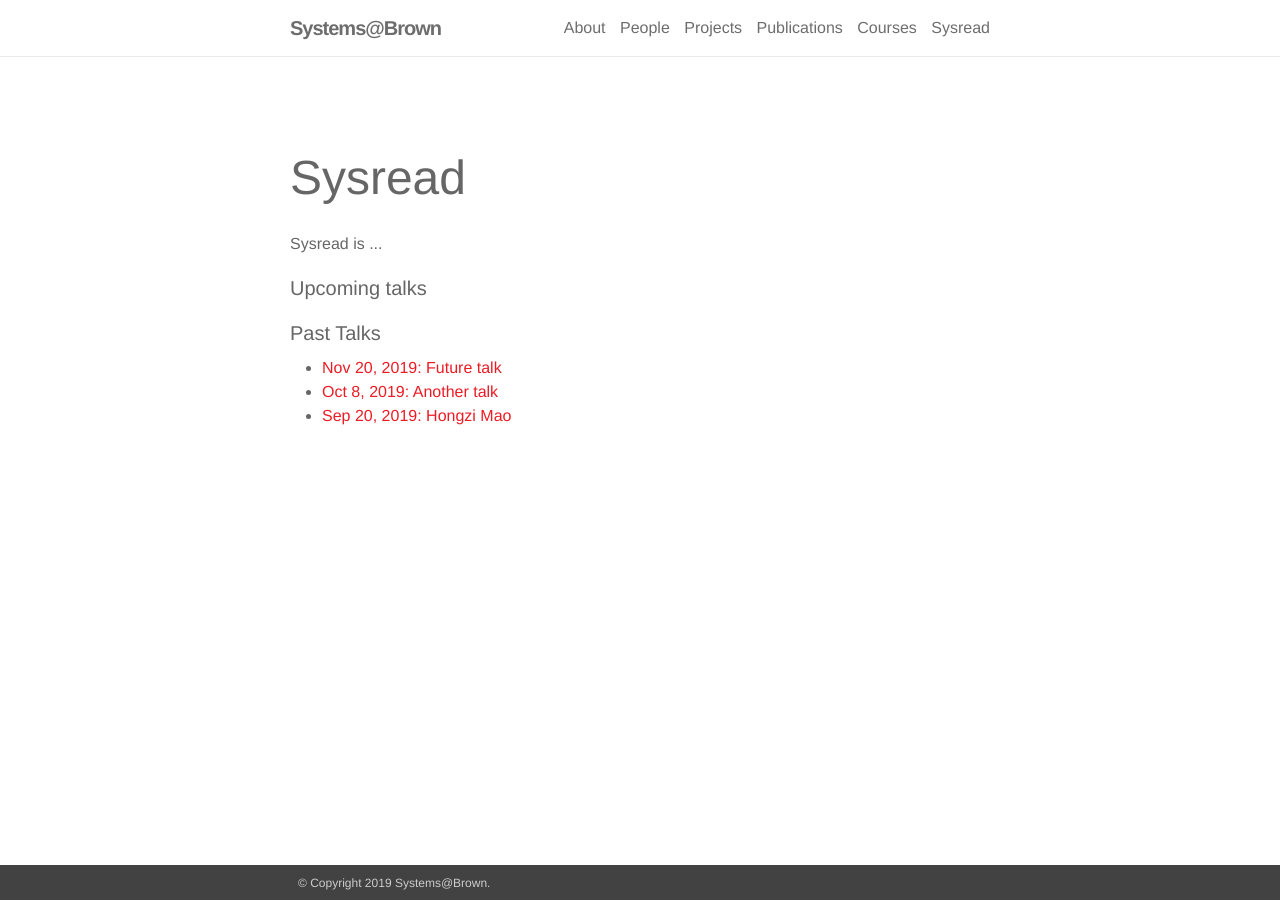
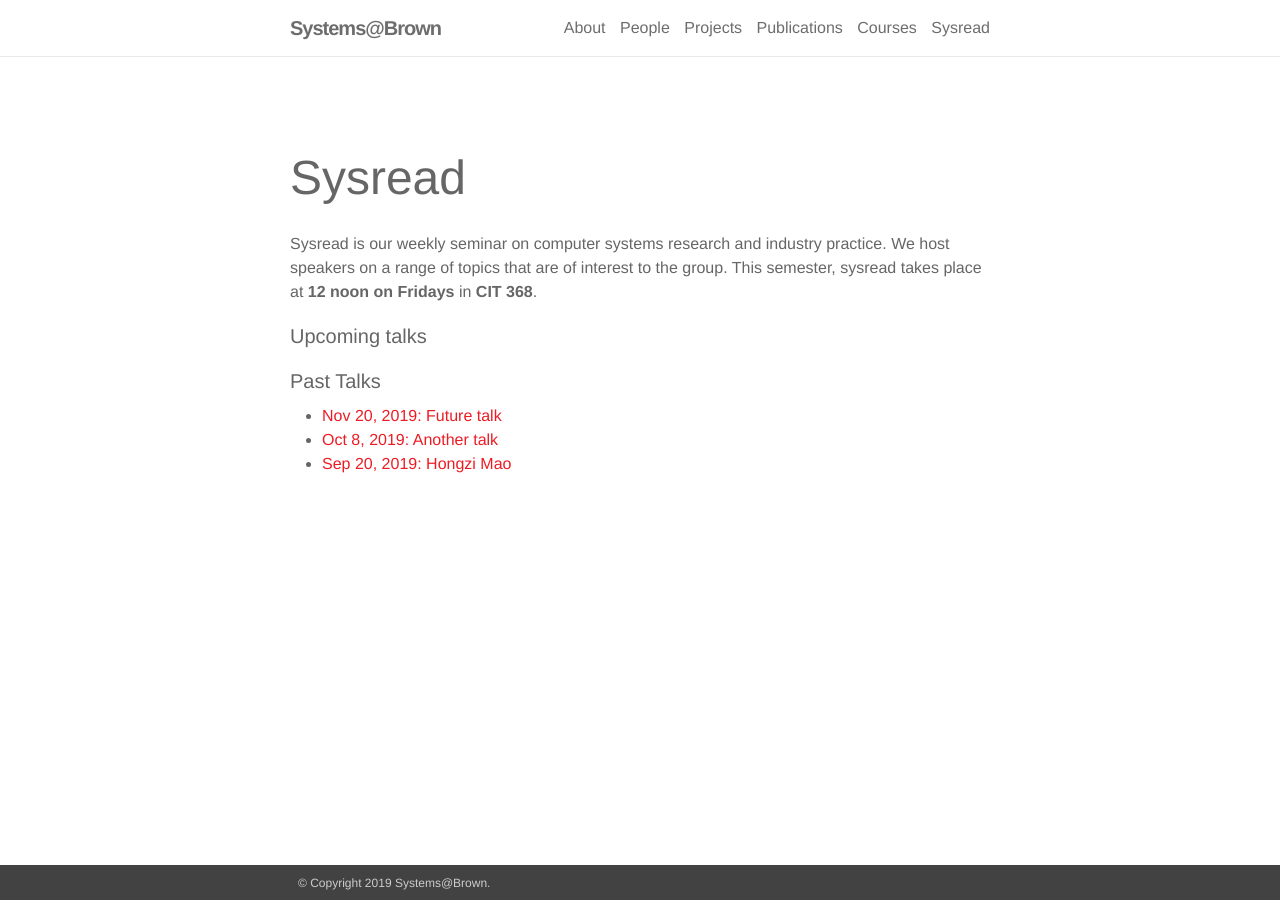
Before and after one commit to brownsys/systems-web, a Jekyll site: the page built from sysread/index.html, in a window 1280 px wide. Built offline with Jekyll 4.4.1, drawn with Linux system fonts in a browser that asks for light colours; nearby versions of some CDN libraries.

Commit message:
Sysread description

```diff
--- a/sysread/index.html
+++ b/sysread/index.html
@@ -8,7 +8,10 @@ layout: default
 <!--   <h2>{{ site.blog_description }}</h2> -->
 <!-- </div> -->
 
-Sysread is ...
+Sysread is our weekly seminar on computer systems research and industry practice.
+We host speakers on a range of topics that are of interest to the group.
+
+This semester, sysread takes place at <b>12 noon on Fridays</b> in <b>CIT 368</b>.
 
 {% assign today = 'now' | date: '%s' %}
 {% assign sorted = site.sysread | reverse %}
```
